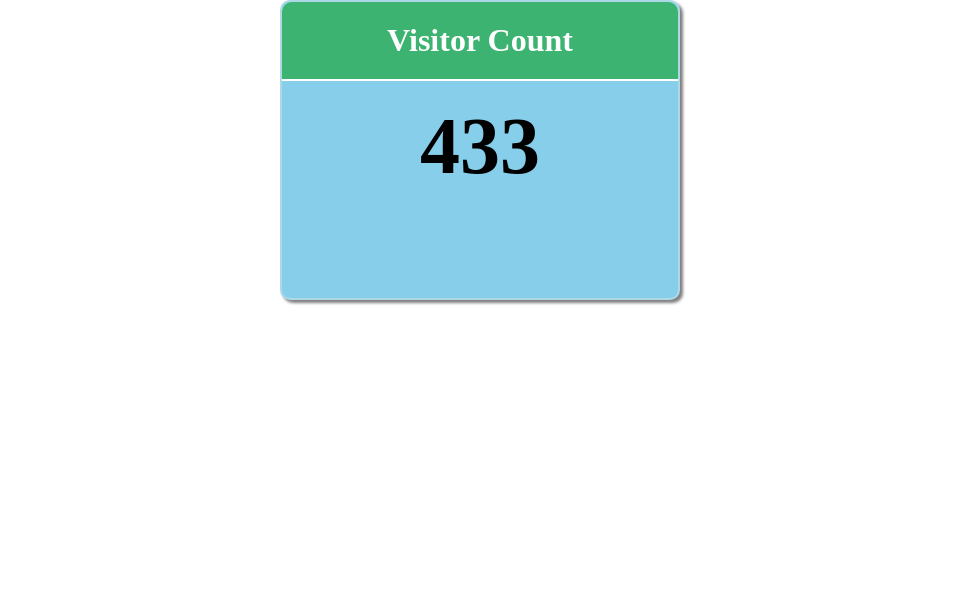
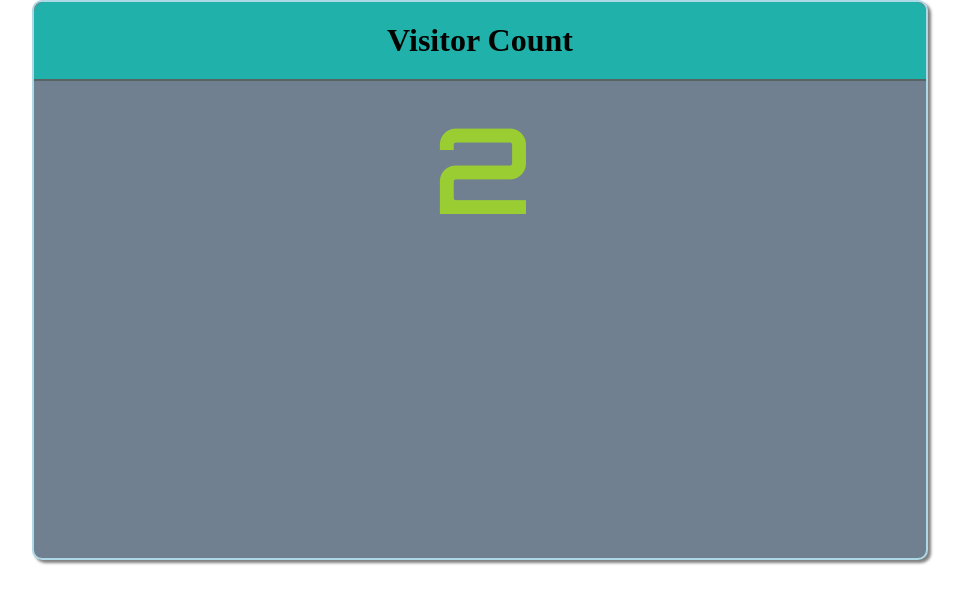
Before and after one commit to Biplob14/php-user-count, a PHP site: page / in a window 1280 px wide. Shown: the top 604 px of the page, without its empty margins (160-1124 px from the left). Run offline with PHP 8.4, Linux system fonts and the light colour scheme; tables that the repository leaves empty or names only in its code hold one stand-in row (values such as "Sample post").

Commit message:
Basic procedure done

```diff
--- /dev/null
+++ b/config.php
@@ -0,0 +1,13 @@
+<!-- database connection configuration -->
+<?php
+    $hostname = "localhost";
+    $user = "root";
+    $password = "";
+    $databaseName = "user-count";
+
+    $connection = mysqli_connect($hostname, $user, $password, $databaseName) or die("User Error: Unable to connect to database");
+    // if (mysqli_connect_errno()) {
+    //     die ("Error connection to the database");
+    // }
+
+?>
--- a/index.php
+++ b/index.php
@@ -1,15 +1,48 @@
+<?php include "config.php" ?>
+
+<?php
+    // adding new visitors
+    $visitor_ip = $_SERVER['REMOTE_ADDR'];
+
+    // checking if visitor is unique
+    $query = "SELECT * FROM counter_table WHERE ip_address = '$visitor_ip' ";
+    $result = mysqli_query($connection, $query);
+
+    // checking queey error
+    if (!$result)
+        die("Retriving query error<br>" . $query);
+
+    $total_visitors = mysqli_num_rows($result);
+    if ($total_visitors < 1) {
+        $query = "INSERT INTO counter_table(ip_address) VALUES('$visitor_ip') ";
+        $result = mysqli_query($connection, $query);
+    }
+
+    // retriving existing visitors
+    $query = "SELECT * FROM counter_table";
+    $result = mysqli_query($connection, $query);
+
+    // checking query error
+    if(!$result)
+        die("Retriving query error-<br>".$query);
+
+    $total_visitors = mysqli_num_rows($result);
+
+
+?>
 <!DOCTYPE html>
 <html lang="en">
 <head>
     <meta charset="UTF-8">
     <meta name="viewport" content="width=device-width, initial-scale=1.0">
+    <link href="https://fonts.googleapis.com/css2?family=Orbitron&display=swap" rel="stylesheet"> <!--font -->
     <link rel="stylesheet" href="style.css">
     <title>user count</title>
 </head>
 <body>
     <div class="wrapper">
         <h1>Visitor Count</h1>
-        <h3>433</h3>
+        <h3><?php echo $total_visitors ?></h3>
     </div>
 </body>
 </html>
--- a/style.css
+++ b/style.css
@@ -6,10 +6,10 @@
 }
 
 .wrapper {
-    height: 300px;
-    width: 400px;
-    background-color: skyblue;
-    margin: 0 auto;
+    height: 70vh;
+    width: 70%;
+    background-color: slategray;
+    margin:0 auto;
     text-align: center;
     border: 2px solid lightblue;
     box-shadow: 3px 3px 3px gray;
@@ -17,14 +17,16 @@
 }
 
 h1 {
-    background-color: mediumseagreen;
-    color: white;
-    border-bottom: 2px solid white;
+    background-color: lightseagreen;
+    color: #020200;
+    border-bottom: 2px solid #576463;
     border-top-left-radius: 10px;
     border-top-right-radius: 10px;
 }
 h3 {
-    font-size: 5em;
+    font-size: 7em;
+    color: yellowgreen;
+    font-family: 'Orbitron', sans-serif;
 }
 h1, h3 {
     padding: 20px;
```
